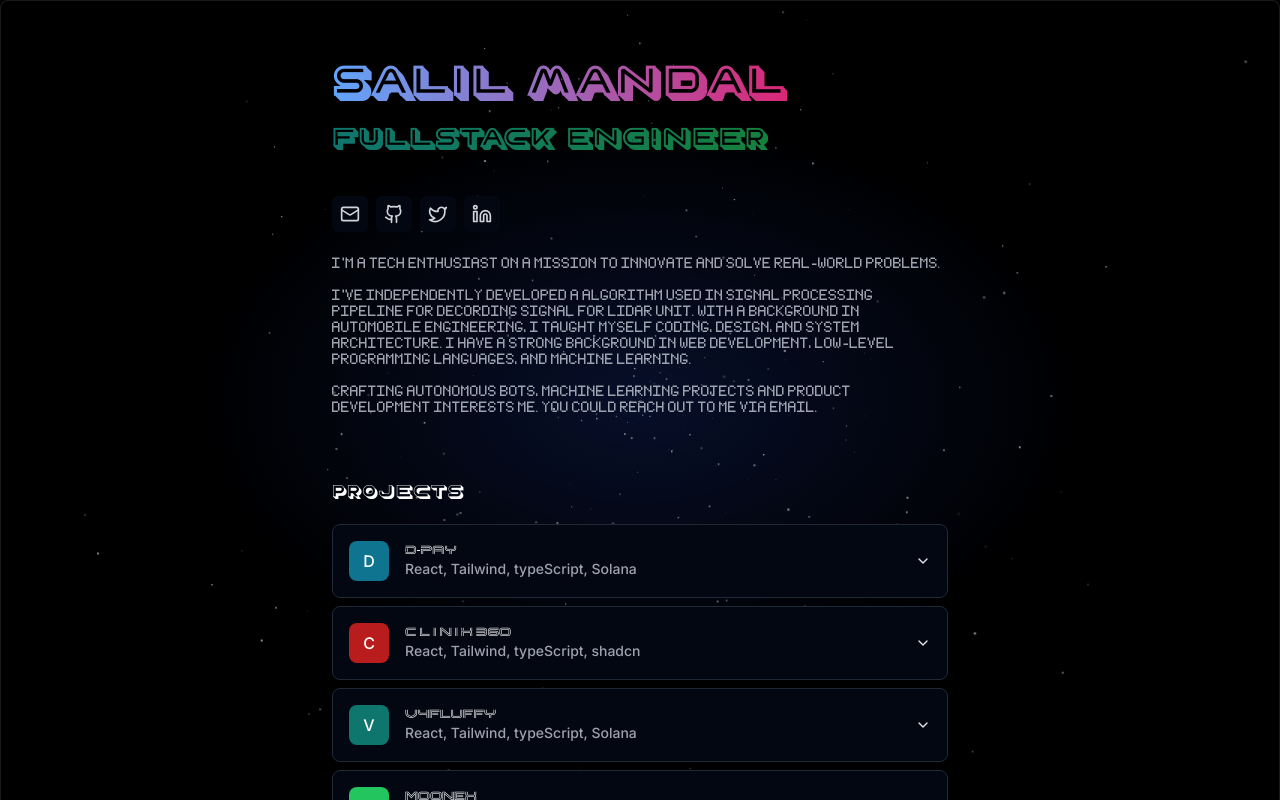
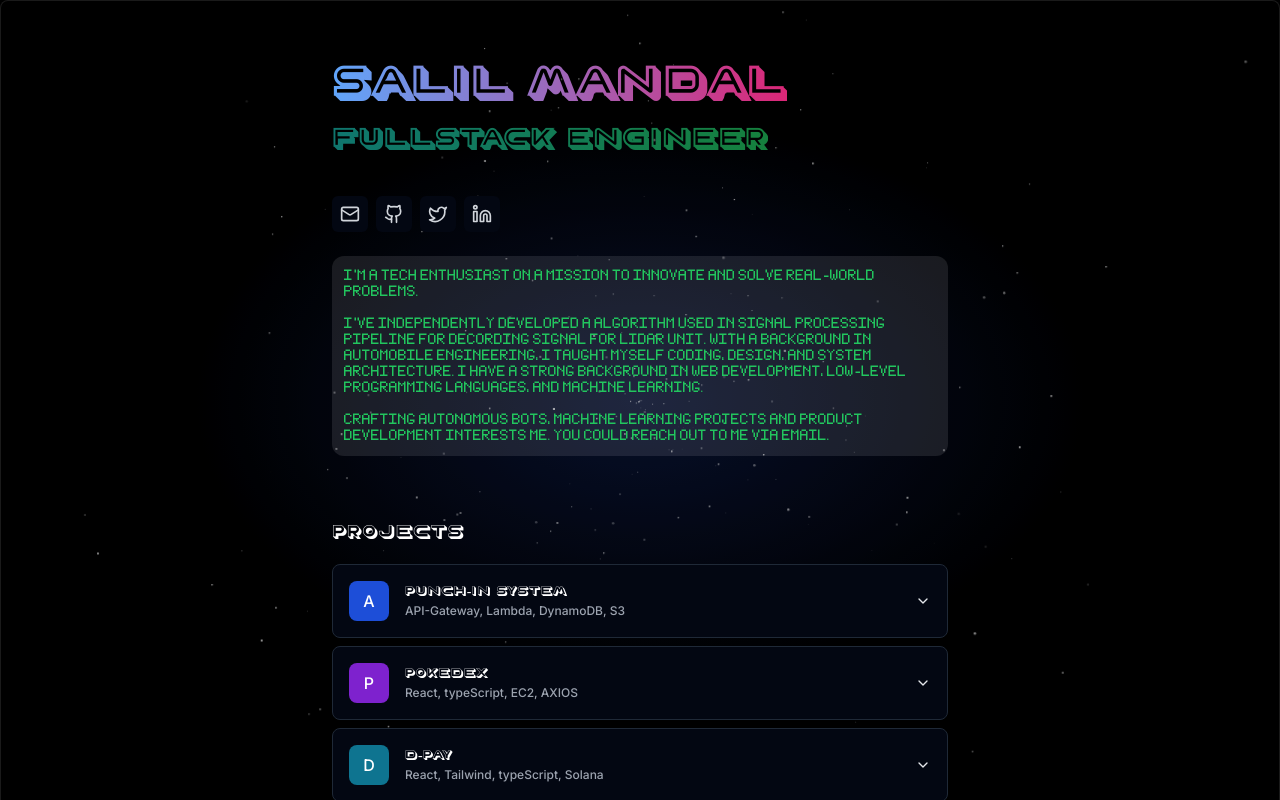
Before and after one commit to Asta1984/fluffy-octo-pancake, a Next.js app: page / in a window 1280 px wide. Shown: the top 800 px of the page. Built offline with nearby package versions, Linux system fonts and the light colour scheme.

Commit message:
poke and atten

```diff
--- a/src/app/page.tsx
+++ b/src/app/page.tsx
@@ -1,7 +1,7 @@
 "use client"
 
 import React from "react";
-import { Mail, Github, Twitter, Linkedin, ChevronDown } from "lucide-react";
+import { Mail, Github, Twitter, Linkedin, ChevronDown,  } from "lucide-react";
 import RealisticLightspeedWarpDrive from '../components/realistic-lightspeed-warp-drive';
 import { TimelineDemo } from "../components/timeline";
 import { motion } from "framer-motion";
@@ -26,7 +26,6 @@ const ProfilePage = () => {
             <div className="space-y-4">
               <h1 className="text-3xl font-bold leading-relaxed"><span className="text-2xl sm:text-5xl font-OnlinePrivileges mb-6 bg-clip-text text-transparent bg-gradient-to-r from-blue-400 to-pink-600 md:mt-10">Salil Mandal</span><br /><span className="text-xl sm:text-3xl font-OnlinePrivileges mb-6 bg-clip-text text-transparent bg-gradient-to-r from-teal-700 to-green-700 md:mt-10">FullStack Engineer</span></h1>
               <div className="flex items-center text-gray-400">
-                {/* <div className="flex items-center gap-2">San Francisco, CA</div> */}
               </div>
 
             {/* Social Links */}
@@ -66,7 +65,7 @@ const ProfilePage = () => {
             exit={{ opacity: 0 }}
           >
             {/* Bio Sections */}
-            <div className="space-y-4 font-Typewriter text-gray-400 text-xs">
+            <div className="space-y-4 font-Typewriter text-green-500 text-xs bg-slate-100/10 rounded-xl p-3">
               <p>
                 I&apos;m a tech enthusiast on a mission to innovate and solve real-world problems.
               </p>
@@ -112,9 +111,9 @@ const ProfilePage = () => {
                           {work.icon}
                         </div>
                         <div className="flex flex-col items-start">
-                          <div className="font-Enterpriser text-white text-xs">{work.company}</div>
+                          <div className="font-OnlinePrivileges text-white text-sm">{work.company}</div>
                           {work.role && (
-                            <div className="text-sm text-gray-400">{work.role}</div>
+                            <div className="text-xs text-gray-400 text-left ">{work.role}</div>
                           )}
                         </div>
                       </div>
--- a/src/constants/workExperience.ts
+++ b/src/constants/workExperience.ts
@@ -1,5 +1,28 @@
 export const workExperience = [
-
+  {
+    icon: "A",
+    company: "Punch-IN system",
+    role: "API-Gateway, Lambda, DynamoDB, S3",
+    shortdesc:
+      "",
+    desc: "A Full-stack web application to learn AWS serverless services such as lambda, API gateway etc. This is a simple application that enables punch in attendence and records the time and date of punch stores it on s3 bucket",
+    bgColor: "bg-blue-700",
+    textColor: "text-white",
+    sourceCode: "https://github.com/Asta1984/AWS-kiminarimas.git",
+    webLink: "https://aws-kiminarimas.vercel.app/",
+  },
+  {
+    icon: "P",
+    company: "Pokedex",
+    role: "React, typeScript, EC2, AXIOS ",
+    shortdesc:
+      "",
+    desc: "A Full-stack web application to view pokemon. Backend is hosted on EC2 with reverse proxy uning NGINX",
+    bgColor: "bg-purple-700",
+    textColor: "text-white",
+    sourceCode: "https://github.com/Asta1984/pokemon_super-engine.git",
+    webLink: "https://pokemon-super-engine.vercel.app/",
+  },
   {
     icon: "D",
     company: "D-PAY",
@@ -18,7 +41,7 @@ export const workExperience = [
     role: "React, Tailwind, typeScript, shadcn",
     shortdesc:
       "",
-    desc: "An plateform for the Doctors and Patient.",
+    desc: "An Full-stack plateform for the Doctors and Patient.",
     bgColor: "bg-red-700",
     textColor: "text-white",
     sourceCode: "https://github.com/Asta1984/360clinikfrontendscaling-fiesta",
```
